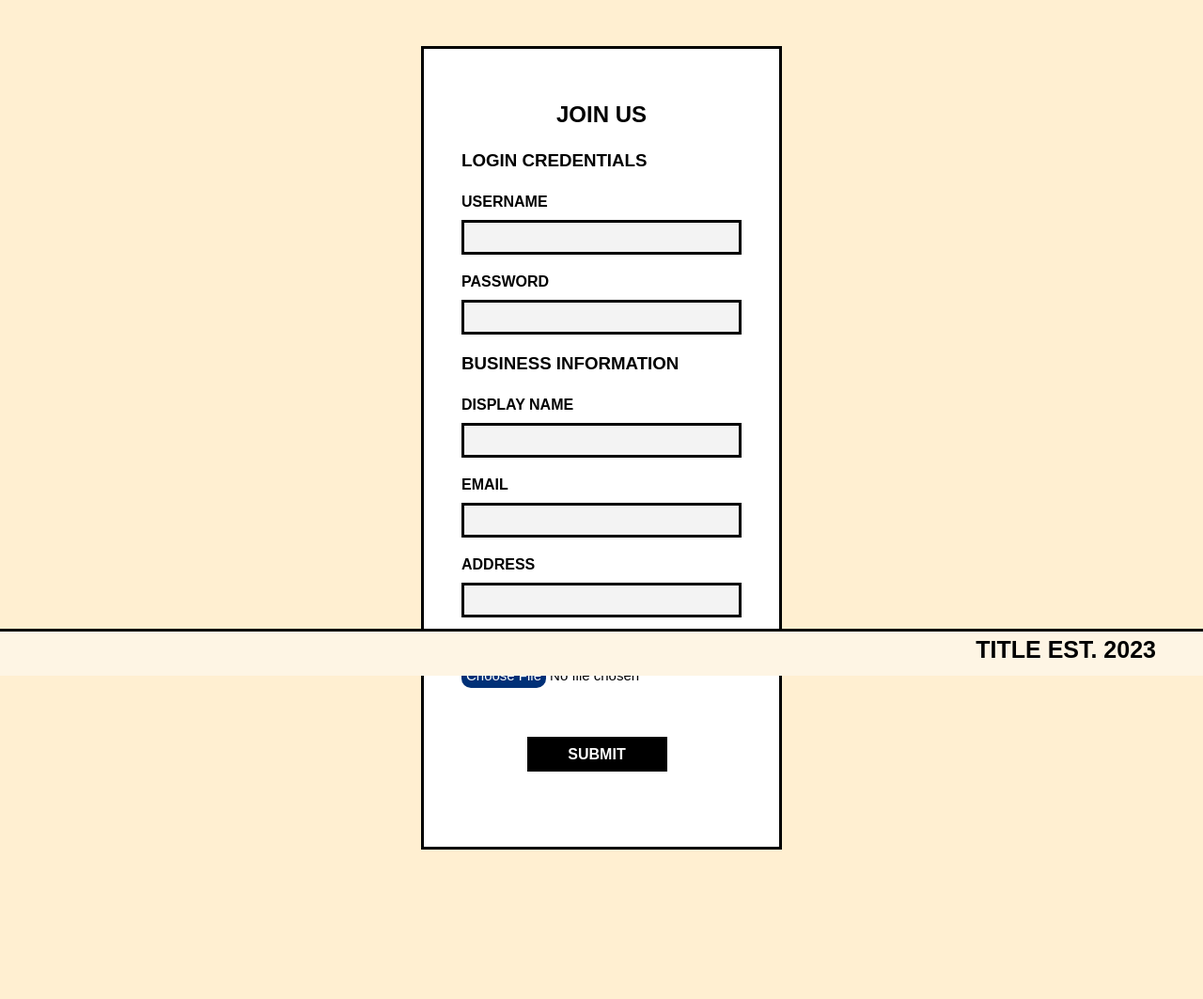
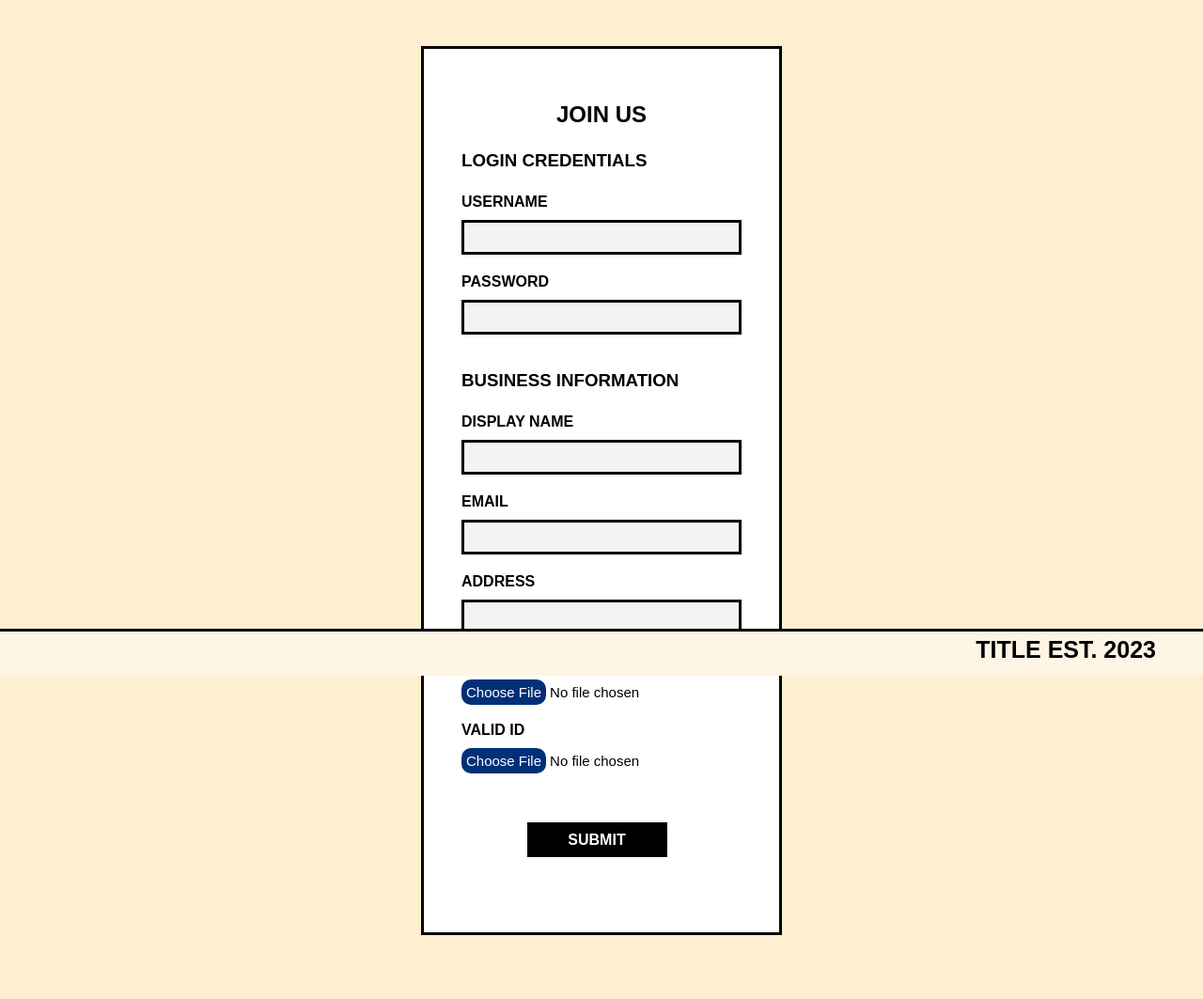
Before and after one commit to JuliaMelle/2ITG_grp2_LuzViMinda, a PHP site: page /registration_form.php in a window 1280 px wide. Shown: the part 81-1144 px from the top of the page at 94% size. Before the commit the page ends 985 px from the top, so only its background shows below. Run offline with PHP 8.4, Linux system fonts and the light colour scheme.

Commit message:
additional button for upload valid id

```diff
--- a/registration_form.php
+++ b/registration_form.php
@@ -34,6 +34,8 @@
         <!-- input password -->
         <b>PASSWORD</b>
         <input type="password" class="input" name="password"></input>
+        <br>
+        <br>
 
         <h3 class="register">BUSINESS INFORMATION</h3>
         <!-- input display name -->
@@ -48,17 +50,15 @@
         <b>ADDRESS</b>
         <input type="address" class="input" name="address"></input>
 
-        <!-- input profile picture -->
-        <b>PROFILE PICTURE</b>
+         <!-- input profile picture -->
+         <b>PROFILE PICTURE</b>
         <input type="file" class="upload-btn" name="image"></input>
         <br>
 
         <!-- input profile valid ID -->
-        <!-- <b>VALID ID</b>
-        <input type="file" id="picture" name="imagevalid" style="color:black;"  ></input>
-        <label for="picture" class="profpic" >UPLOAD YOUR VALID ID</label> -->
-
-
+        <b>VALID ID</b>
+        <input type="file" class="upload-btn" name="image"></input>
+        <br>
 
         <div class="mid_position_buttons">
         <button type="submit" name="Submit" class="button login" onclick="validateForm()">SUBMIT</button>
```
